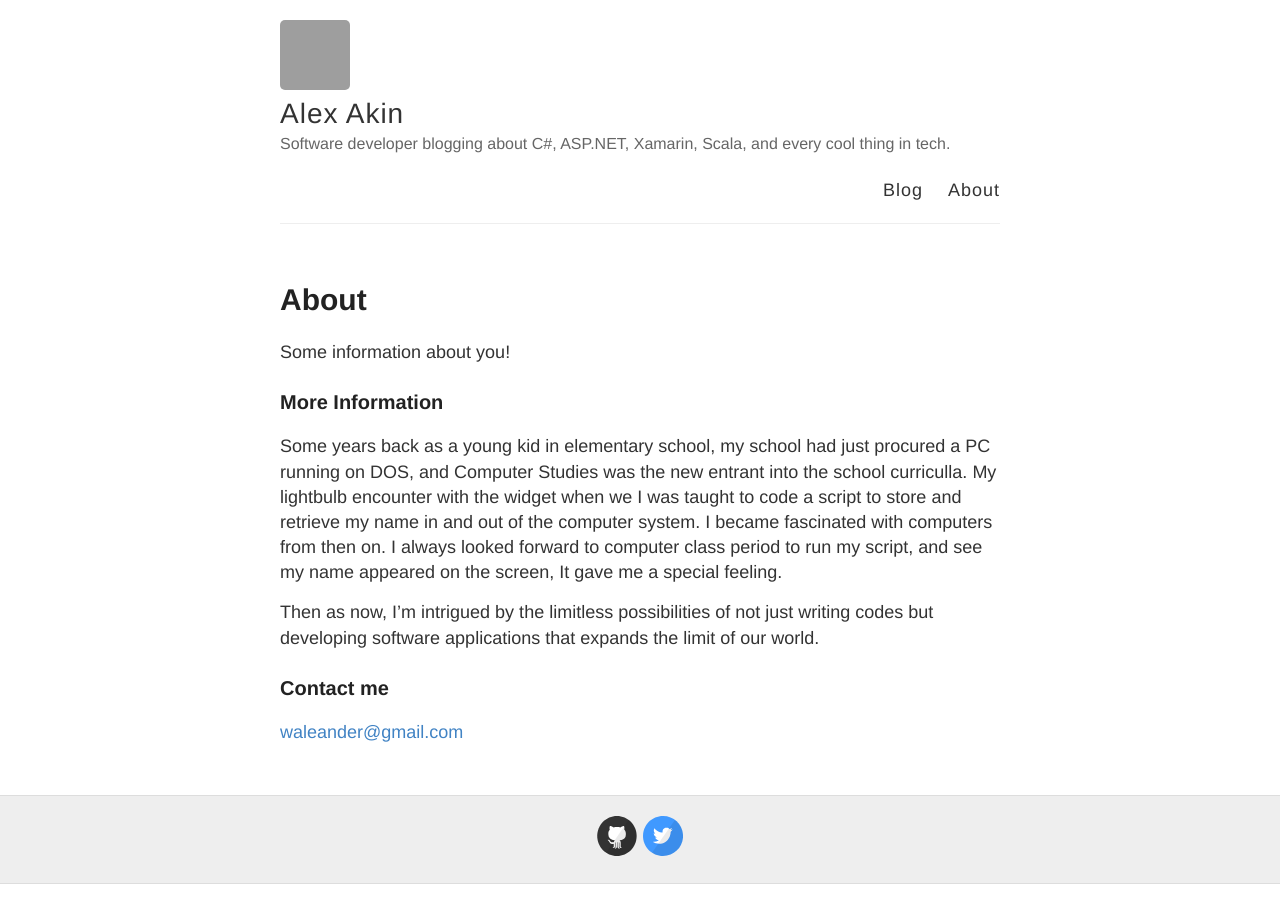
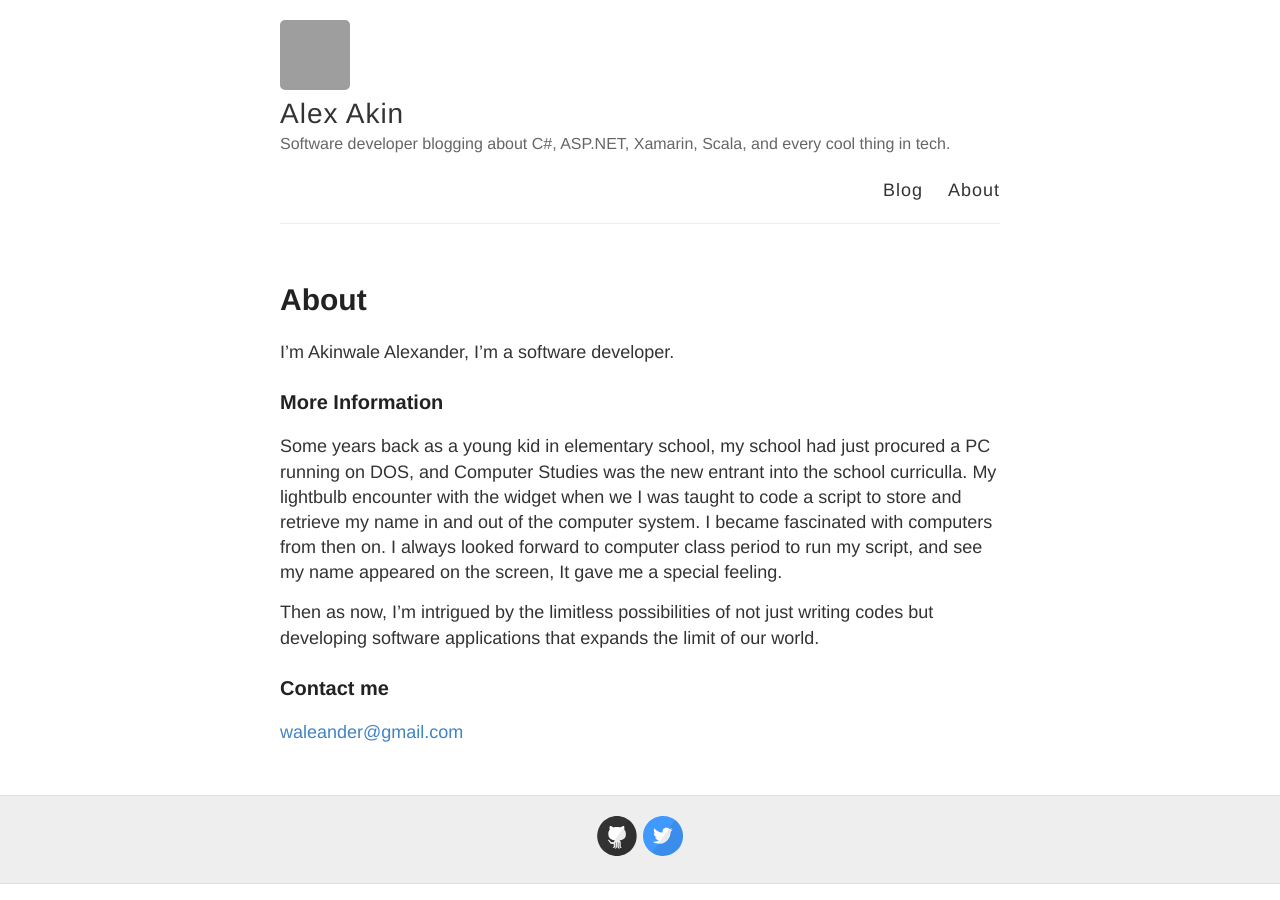
Before and after one commit to yeleywale/yeleywale.github.io, a Jekyll site: the page built from about.md, in a window 1280 px wide. Built offline with Jekyll 4.4.1, drawn with Linux system fonts in a browser that asks for light colours; a file with an impossible date is left out; grey boxes are pictures that could not be loaded.

Commit message:
update about

```diff
--- a/about.md
+++ b/about.md
@@ -4,7 +4,7 @@ title: About
 permalink: /about/
 ---
 
-Some information about you!
+I'm Akinwale Alexander, I'm a software developer.
 
 ### More Information
 
```
